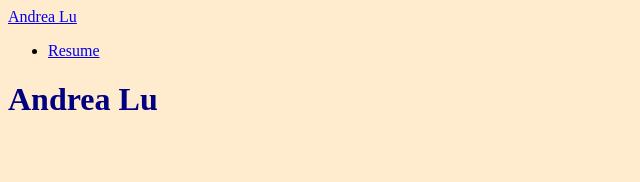
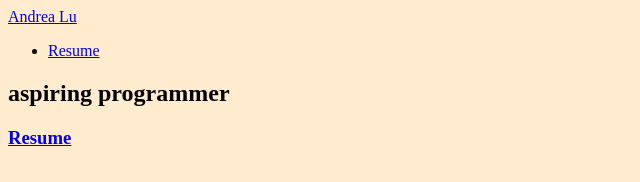
Before and after one commit to apl48/apl48.github.io, a plain HTML site: page index.html in a window 1280 px wide. Shown: the whole page, without its empty margins (0-640 px from the left). Drawn offline with Linux system fonts and the light colour scheme.

Commit message:
page setup

```diff
--- a/index.html
+++ b/index.html
@@ -27,7 +27,25 @@
 	      </div>
 	    </div><!-- end navbar-->
 
-		<h1 style="color:Navy;font-family:PT Sans">Andrea Lu</h1>
+	  <!-- Begin Page Content -->
+	  <div class = "container">
+	    <div class = "row home">
+	      <div class = "col-md-4 photo"></div>
+	      <div class = "col-md-8">
+			<div class = "row">
+			  <h2 id = "tagline">aspiring programmer</h2>
+		  	</div>
+		      <div id="circle-collection" class="row">
+			<a href="resume.html" class="">
+			  <div class="col-md-4 resume circle">
+			    <h3 class="center">Resume</h3>
+			  </div>
+			</a>
+		      </div><!-- End Circle Row-->
+		</div><!-- End Circle Column-->
+	      </div>
+	    </div>
+
 
 
 
```
